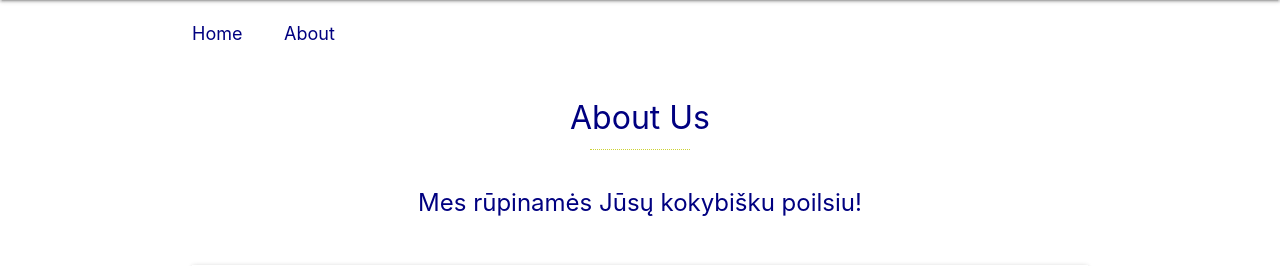
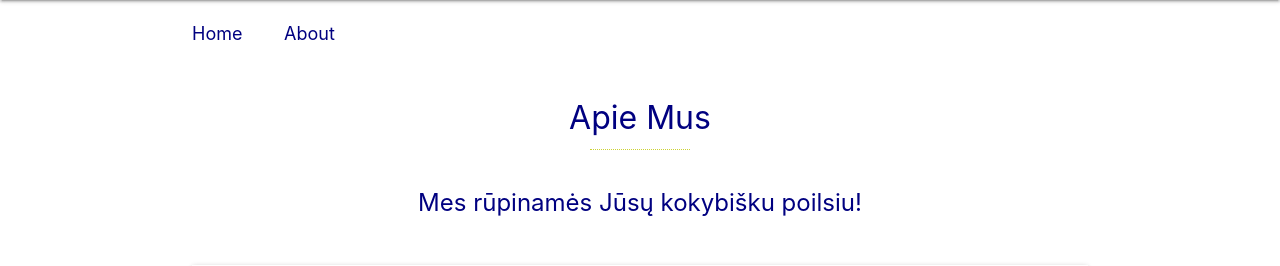
Before and after one commit to lunikas/numberOne, a PHP site: page /numberOne/about.php in a window 1280 px wide. Shown: the part 64-330 px from the top of the page. Run offline with PHP 8.4, Linux system fonts and the light colour scheme.

Commit message:
pavadinimas pakeistas tik LT

```diff
--- a/about.php
+++ b/about.php
@@ -39,7 +39,7 @@ if (isset($_GET["email"])) {
     </div>
 
     <div class="pageName">
-        <h1>About Us</h1>
+        <h1>Apie Mus</h1>
     </div>
 
 
```
